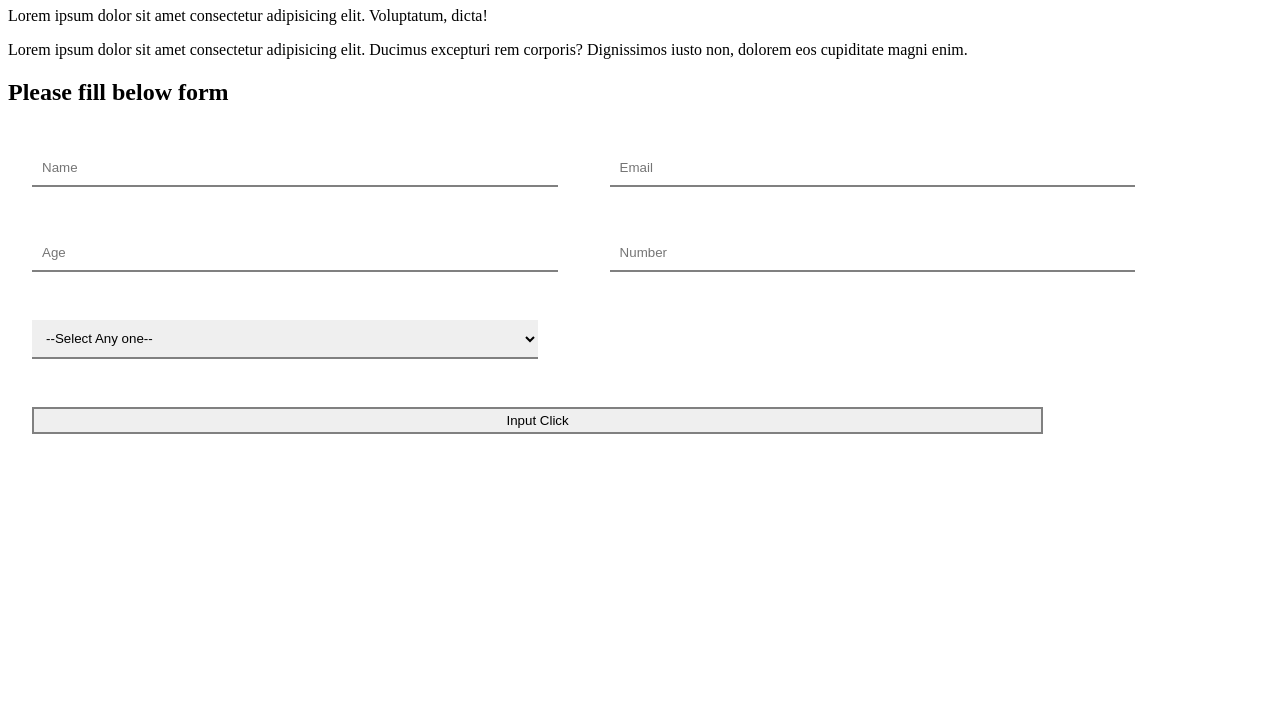
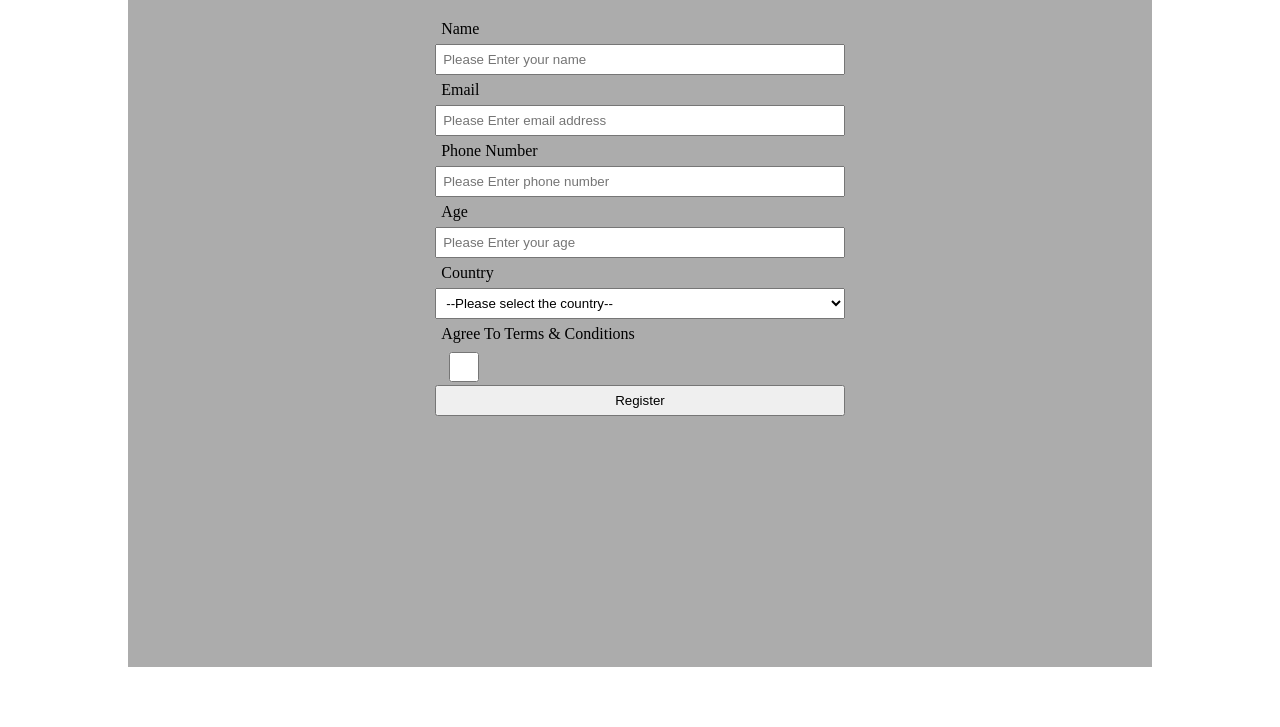
Before and after one commit to ajeyatm/repo-testing, a plain HTML site: page welcome.html in a window 1280 px wide. Shown: the part 73-800 px from the top of the page. Drawn offline with Linux system fonts and the light colour scheme.

Commit message:
form created

```diff
--- a/welcome.html
+++ b/welcome.html
@@ -4,67 +4,89 @@
 		<meta charset="UTF-8" />
 		<meta http-equiv="X-UA-Compatible" content="IE=edge" />
 		<meta name="viewport" content="width=device-width, initial-scale=1.0" />
-		<title>Document</title>
-
+		<title>Forms in HTML</title>
 		<style>
+			.form-container {
+				width: 80vw;
+				height: 90vh;
+				background-color: rgb(172, 172, 172);
+				margin: 10px auto;
+			}
+			.form-name {
+				text-align: center;
+				padding: 10px;
+			}
+			form {
+				display: flex;
+				flex-direction: column;
+				width: 40%;
+				margin: 0 auto;
+			}
 			input,
-			select {
-				border: 0px;
-				outline: 0px;
-				border-bottom: 2px solid gray;
-				width: 40%;
-				padding: 10px;
-				margin: 24px;
+			label,
+			select,
+			button {
+				padding: 6px;
 			}
-
-			input[type='button'] {
-				border: 2px solid gray;
-				padding: 4px;
-				width: 80%;
+			input[type='checkbox'] {
+				height: 30px;
+				width: 50px;
 			}
 		</style>
 	</head>
 	<body>
-		<h1>Welcome!!</h1>
-		<p>
-			Lorem ipsum dolor sit amet consectetur adipisicing elit. Voluptatum,
-			dicta!
-		</p>
-		<p>
-			Lorem ipsum dolor sit amet consectetur adipisicing elit. Ducimus excepturi
-			rem corporis? Dignissimos iusto non, dolorem eos cupiditate magni enim.
-		</p>
-		<h2>Please fill below form</h2>
+		<div class="form-container">
+			<h2 class="form-name">Register</h2>
+			<form>
+				<label for="name">Name</label>
+				<input
+					type="text"
+					placeholder="Please Enter your name"
+					name="name"
+					required
+				/>
+				<label for="email">Email</label>
+				<input
+					type="email"
+					placeholder="Please Enter email address"
+					name="email"
+					required
+				/>
+				<label for="phone">Phone Number</label>
+				<input
+					type="tel"
+					placeholder="Please Enter phone number"
+					name="phone"
+					required
+					pattern="[0-9]{10}"
+				/>
 
-		<form action="" id="myform" name="myform">
-			<input type="text" name="name" placeholder="Name" />
-			<!-- <br /> -->
-			<input type="email" name="email" placeholder="Email" />
-			<input type="number" name="age" placeholder="Age" />
-			<input type="tel" name="number" placeholder="Number" />
-			<select name="favColor">
-				<option value="">--Select Any one--</option>
-				<option value="red">Red</option>
-				<option value="green">Green</option>
-				<option value="blue">Blue</option>
-			</select>
+				<label for="age">Age</label>
+				<input
+					type="number"
+					placeholder="Please Enter your age"
+					name="age"
+					required
+				/>
 
-			<br />
-			<input type="button" value="Input Click" onclick="getFormValues()" />
-			<!-- <button type="button" onclick="getFormValues()">Btn Click</button> -->
-			<!-- <button type="submit" onsubmit="getFormValues()">Btn Submit</button> -->
-		</form>
+				<label for="country">Country</label>
+				<select name="country" required>
+					<option value="">--Please select the country--</option>
+					<option value="India">India</option>
+					<option value="UAE">UAE</option>
+					<option value="UK">UK</option>
+					<option value="USA">USA</option>
+				</select>
 
+				<label for="accept-terms">Agree To Terms & Conditions</label>
+				<input type="checkbox" name="accept-terms" />
+
+				<button type="button" onclick="registerUser()">Register</button>
+			</form>
+		</div>
 		<script>
-			const getFormValues = () => {
-				const form = document.forms['myform']
-				// console.log('form---', form)
-				console.log(form['name'].value)
-				console.log(form['email'].value)
-				console.log(form['age'].value)
-				console.log(form['number'].value)
-				console.log(form['favColor'].value)
-				// alert(`Submitted. Thank you - ${form['name'].value}`)
+			function registerUser() {
+				console.log(2 + 5)
 			}
 		</script>
 	</body>
```
